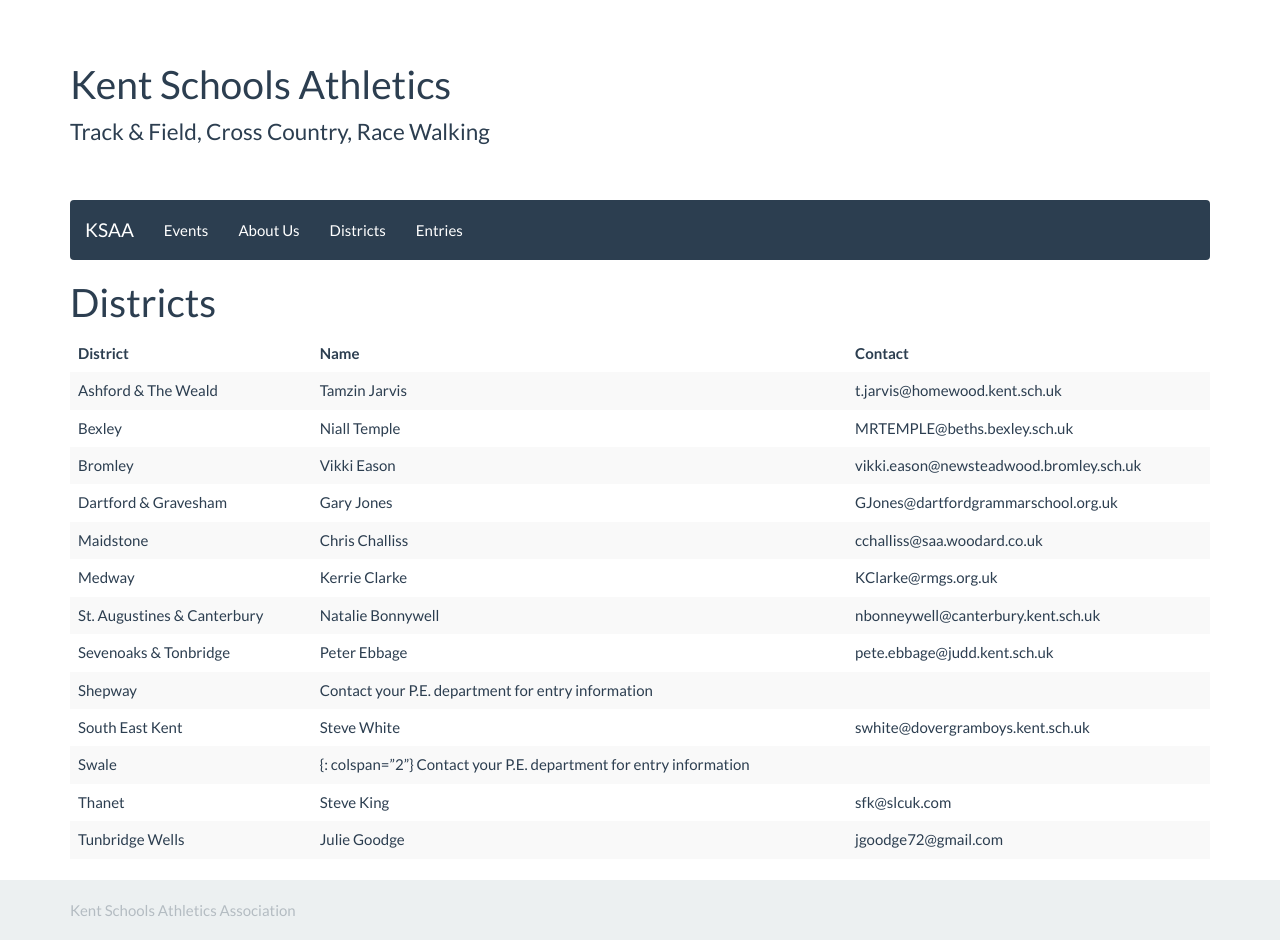
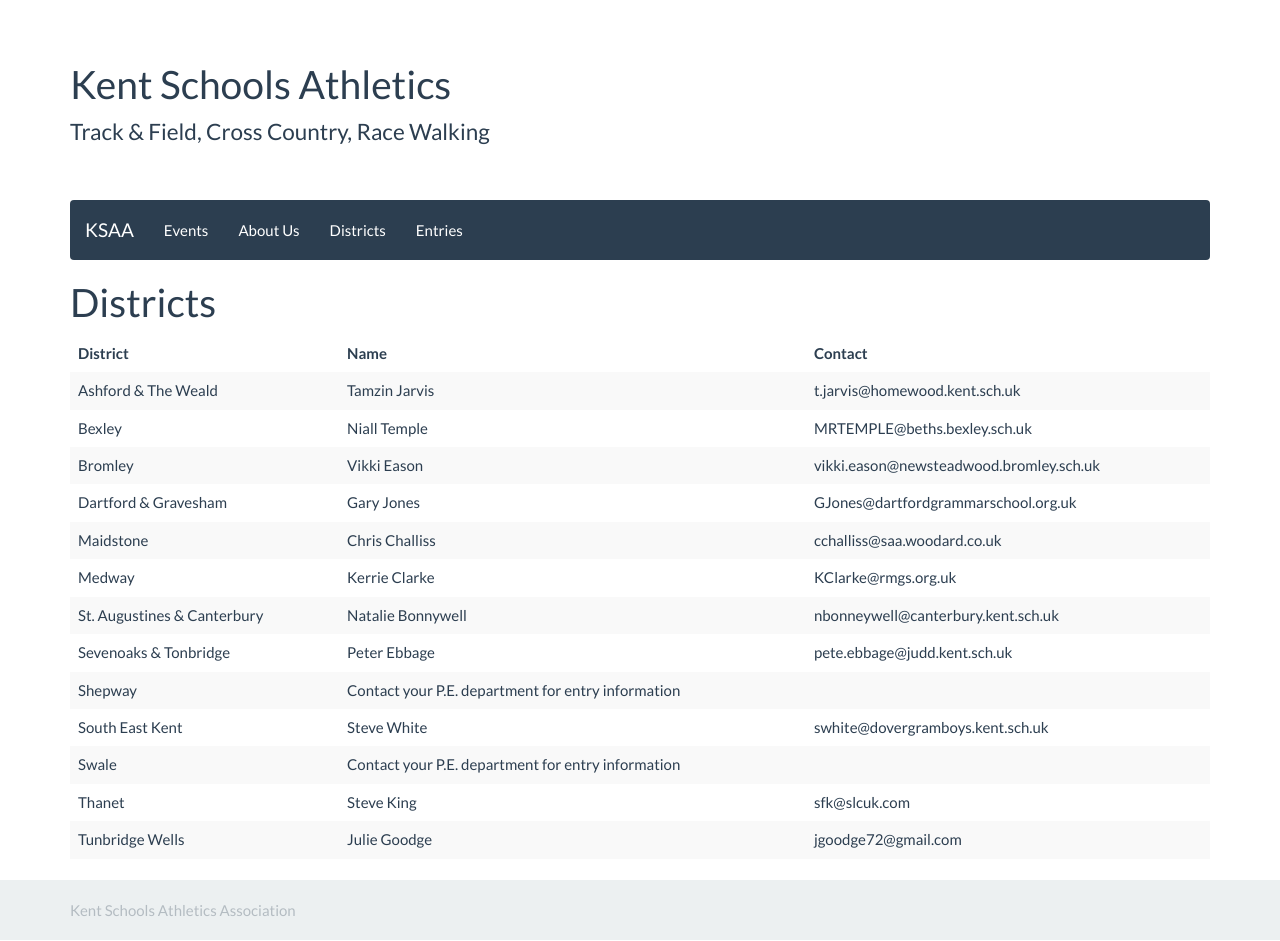
Before and after one commit to chrisnewark/chrisnewark.github.io, a Jekyll site: the page built from districts/index.md, in a window 1280 px wide. Built offline with Jekyll 4.4.1, drawn with Linux system fonts in a browser that asks for light colours; nearby versions of some CDN libraries; some of the changed lines change nothing that is shown.

Commit message:
removed colspan tests

```diff
--- a/districts/index.md
+++ b/districts/index.md
@@ -16,7 +16,7 @@ navigation-position: 3
 | Sevenoaks & Tonbridge	        | Peter Ebbage      | pete.ebbage@judd.kent.sch.uk              |
 | Shepway	                    | Contact your P.E. department for entry information            |
 | South East Kent               | Steve White       | swhite@dovergramboys.kent.sch.uk          |
-| Swale	                        |{: colspan="2"} Contact your P.E. department for entry information	        |
+| Swale	                        | Contact your P.E. department for entry information	        |
 | Thanet	                    | Steve King        | sfk@slcuk.com                             |
 | Tunbridge Wells	            | Julie Goodge      | jgoodge72@gmail.com                       |
 {: class="table table-striped table-hover"}
```
